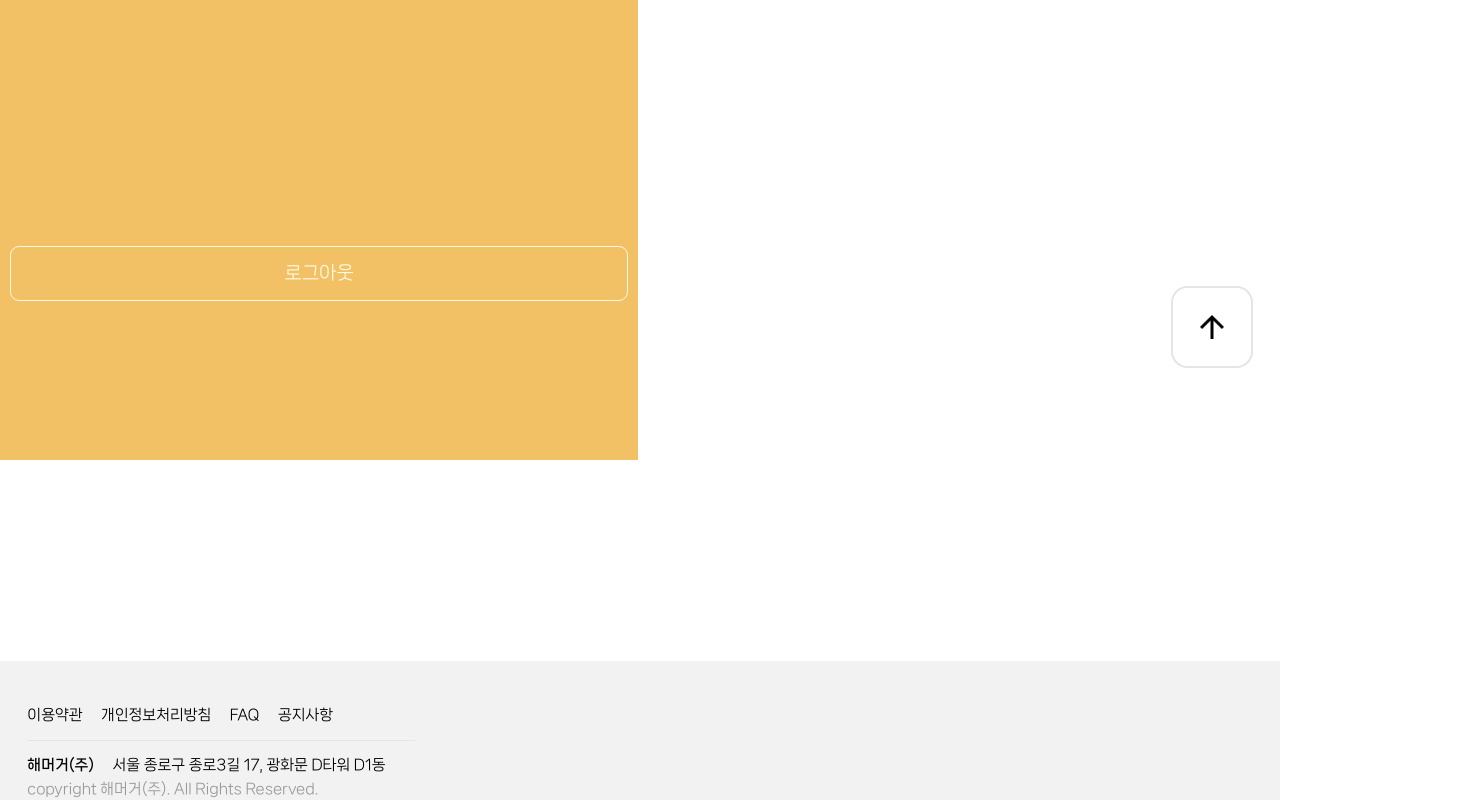
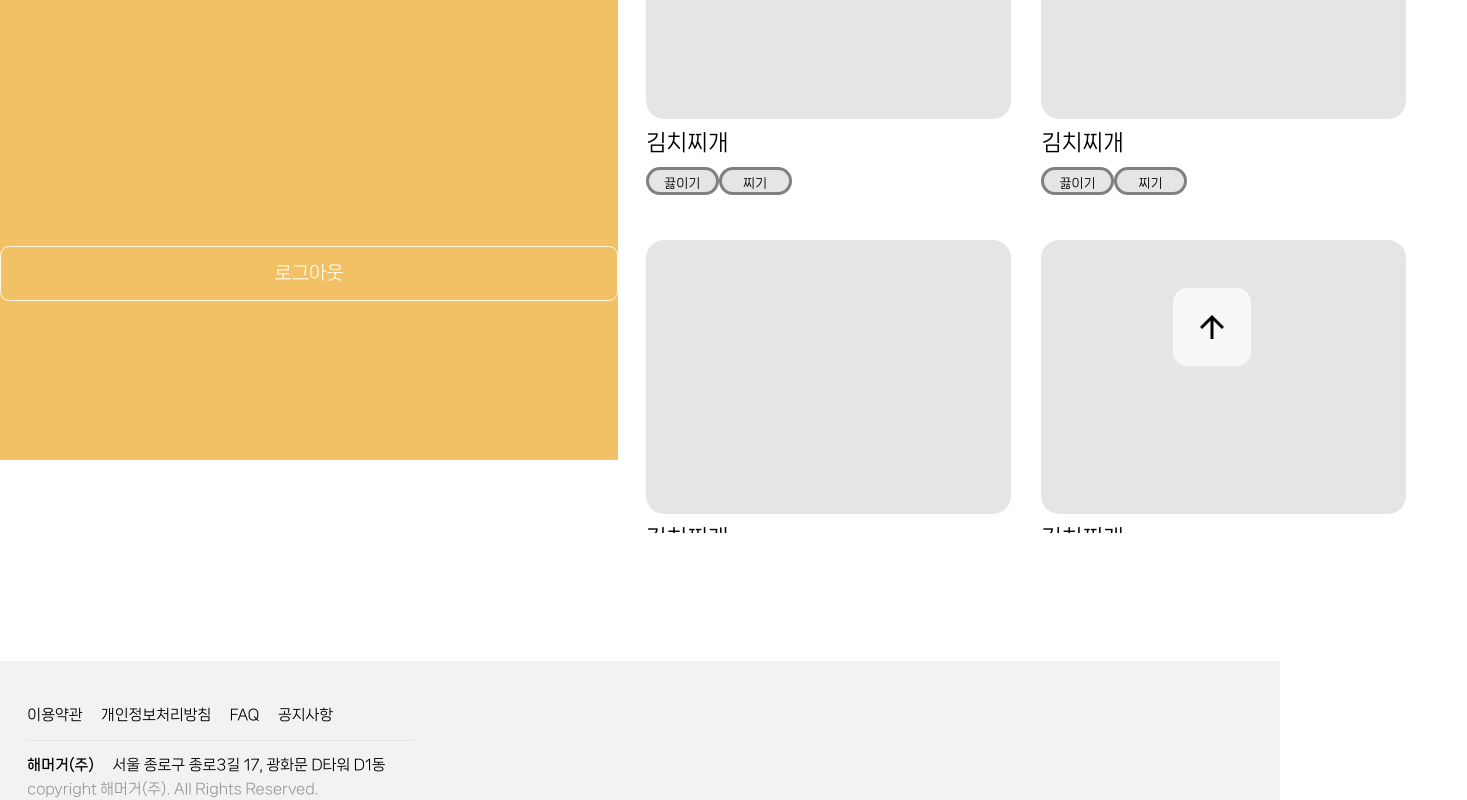
Before and after one commit to FRONTENDSCHOOL9/Hae-meo-geo, a React (Vite) app: page /mypage/bookmark in a window 1280 px wide. Shown: the part 400-1200 px from the top of the page, 1467 px wide, since content can reach past the window. Built offline with nearby package versions, Linux system fonts and the light colour scheme; no server answers.

Commit message:
feat. 마이 페이지

```diff
--- a/src/pages/mypage/BookMark.jsx
+++ b/src/pages/mypage/BookMark.jsx
@@ -1,4 +1,4 @@
-import { LinkButton } from "@components/Button/Button";
+import { Button, LinkButton } from "@components/Button/Button";
 import PageSide from "./PageSide";
 import styles from "@pages/mypage/BookMark.module.css";
 import useUserStore from "@zustand/userStore.mjs";
@@ -29,7 +29,7 @@ function BookMark() {
               나도 해보기 목록
             </LinkButton>
           </div>
-          <form>
+          <form className={styles.form}>
             <br />
             <div className={styles.list}>전체()</div>
             <hr />
@@ -42,7 +42,58 @@ function BookMark() {
                   </li>
                 ))}
             </ul>
-            <div></div>
+
+            <fieldset className={styles.item}>
+              <div className={styles.img}></div>
+              <span>김치찌개</span>
+              <wrap>
+                <div className={styles.tag}>끓이기</div>
+                <div className={styles.tag}>찌기</div>
+              </wrap>
+            </fieldset>
+
+            <fieldset className={styles.item}>
+              <div className={styles.img}></div>
+              <span>김치찌개</span>
+              <wrap>
+                <div className={styles.tag}>끓이기</div>
+                <div className={styles.tag}>찌기</div>
+              </wrap>
+            </fieldset>
+
+            <fieldset className={styles.item}>
+              <div className={styles.img}></div>
+              <span>김치찌개</span>
+              <wrap>
+                <div className={styles.tag}>끓이기</div>
+                <div className={styles.tag}>찌기</div>
+              </wrap>
+            </fieldset>
+
+            <fieldset className={styles.item}>
+              <div className={styles.img}></div>
+              <span>김치찌개</span>
+              <wrap>
+                <div className={styles.tag}>끓이기</div>
+                <div className={styles.tag}>찌기</div>
+              </wrap>
+            </fieldset>
+            <fieldset className={styles.item}>
+              <div className={styles.img}></div>
+              <span>김치찌개</span>
+              <wrap>
+                <div className={styles.tag}>끓이기</div>
+                <div className={styles.tag}>찌기</div>
+              </wrap>
+            </fieldset>
+            <fieldset className={styles.item}>
+              <div className={styles.img}></div>
+              <span>김치찌개</span>
+              <wrap>
+                <div className={styles.tag}>끓이기</div>
+                <div className={styles.tag}>찌기</div>
+              </wrap>
+            </fieldset>
           </form>
         </wrap>
       </div>
--- a/src/pages/mypage/BookMark.module.css
+++ b/src/pages/mypage/BookMark.module.css
@@ -23,3 +23,45 @@
   font-size: 2.4rem;
   left: 0;
 }
+
+.form {
+  width: 90rem;
+  display: flex;
+  flex-wrap: wrap;
+  max-height: 100vh; /* 최대 높이 설정 */
+  overflow-y: auto; /* 세로 스크롤바 표시 */
+}
+
+.item {
+  display: flex;
+  flex-direction: column;
+  align-items: flex-start;
+  gap: 1rem;
+  width: calc(50% - 15px);
+  margin-bottom: 5rem;
+}
+
+.form span {
+  font-size: 2.4rem;
+}
+
+.form wrap {
+  display: flex;
+}
+
+.img {
+  background-color: var(--color-gray-50);
+  width: 40rem;
+  height: 30rem;
+  border-radius: 2rem;
+}
+
+.tag {
+  background-color: var(--color-gray-50);
+  width: 8rem;
+  height: 3rem;
+  border: gray solid;
+  border-radius: 2rem;
+  text-align: center;
+  line-height: 3rem;
+}
--- a/src/pages/mypage/InforMation.module.css
+++ b/src/pages/mypage/InforMation.module.css
@@ -20,6 +20,8 @@
 }
 
 .form {
+  display: flex;
+  flex-direction: column;
   gap: 3rem;
   width: 80rem;
 }
@@ -38,6 +40,10 @@
 }
 
 .register {
-  display: flex;
   font-size: 1rem;
 }
+
+.resign {
+  display: flex;
+  justify-content: flex-end;
+}
```
